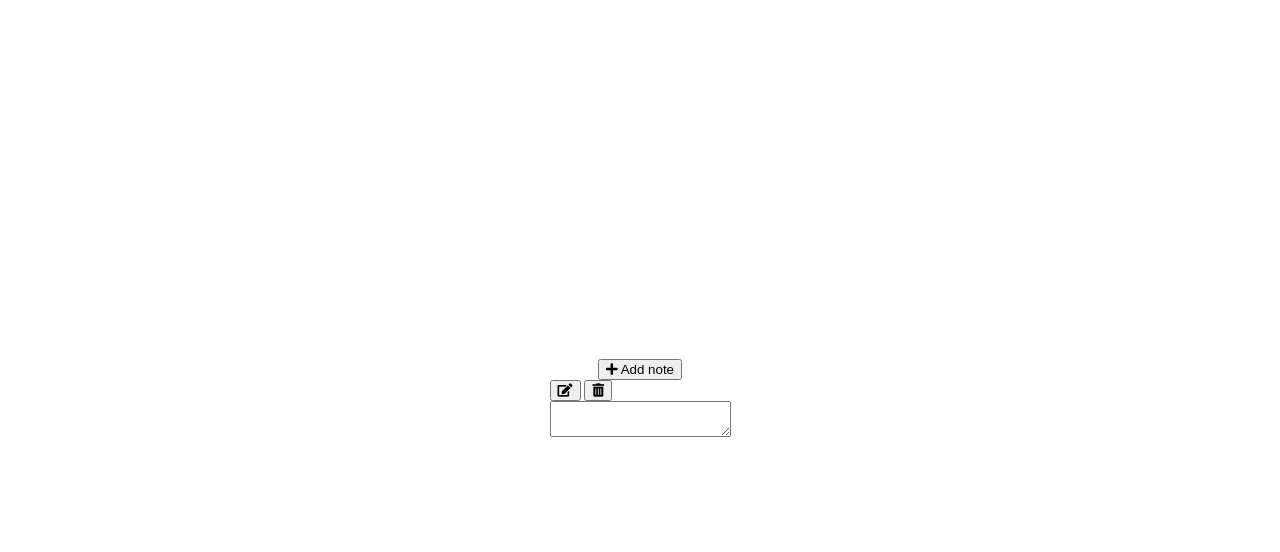
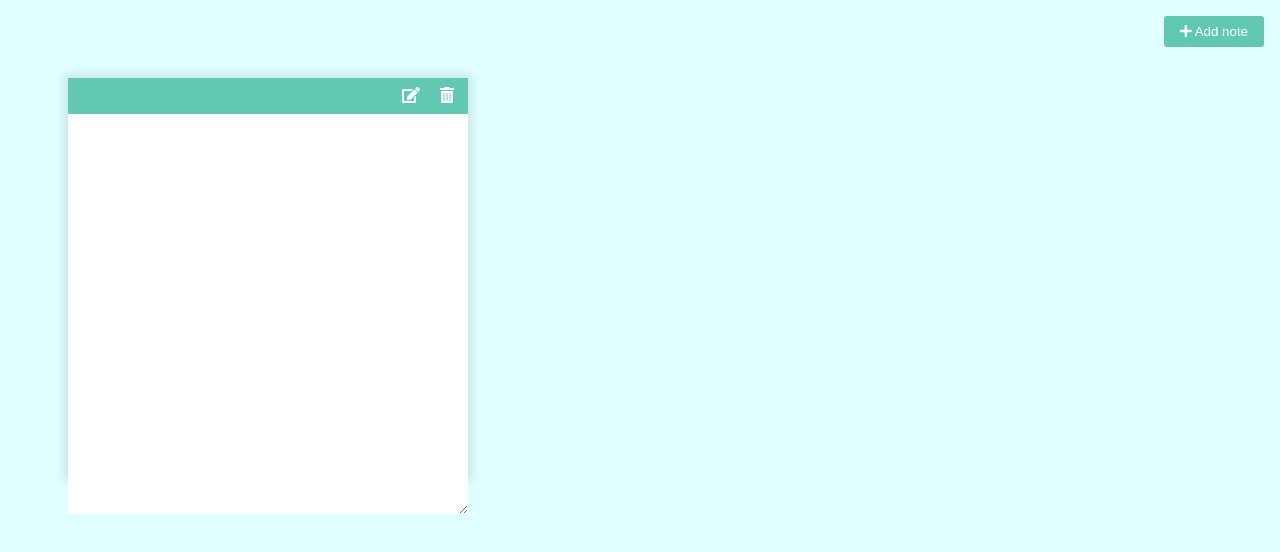
Before and after one commit to hkmichae/note-app, a plain HTML site: page index.html in a window 1280 px wide. Drawn offline with nearby package versions, Linux system fonts and the light colour scheme.

Commit message:
Css - style note

```diff
--- a/style.css
+++ b/style.css
@@ -1,16 +1,63 @@
-@import url('https://fonts.googleapis.com/css2?family=Roboto:wght@400;700&display=swap');
+@import url('https://fonts.googleapis.com/css2?family=Poppins:wght@200;400&display=swap');
 
 * {
     box-sizing: border-box;
 }
 
 body {
-    font-family: 'Roboto', sans-serif;
+    background-color: lightcyan;
+    font-family: 'Poppins', sans-serif;
     display: flex;
-    flex-direction: column;
-    align-items: center;
-    justify-content: center;
-    height: 100vh;
-    overflow: hidden;
+    flex-wrap: wrap;
     margin: 0;
+    padding: 3rem;
 }
+
+.add {
+    position: fixed;
+    top: 1rem;
+    right: 1rem;
+    background-color: #62c8b2;
+    color: #fff;
+    border: none;
+    border-radius: 3px;
+    padding: 0.5rem 1rem;
+    cursor: pointer;
+}
+
+.note {
+    background-color: #fff;
+    box-shadow: 0 0 10px 4px rgba(0, 0, 0, 0.1);
+    margin: 30px 20px;
+    height: 400px;
+    width: 400px;
+}
+
+.note .tools {
+    background-color: #62c8b2;
+    display: flex;
+    justify-content: flex-end;
+    padding: 0.5rem;
+}
+.note .tools button {
+    background-color: transparent;
+    border: none;
+    color: #fff;
+    cursor: pointer;
+    font-size: 1rem;
+    margin-left: 0.5rem;
+}
+
+.note textarea {
+    outline: none;
+    font-family: inherit;
+    font-size: 1.2rem;
+    border: none;
+    height: 400px;
+    width: 100%;
+    padding: 20px;
+}
+
+.hidden {
+    display: none;
+}
```
